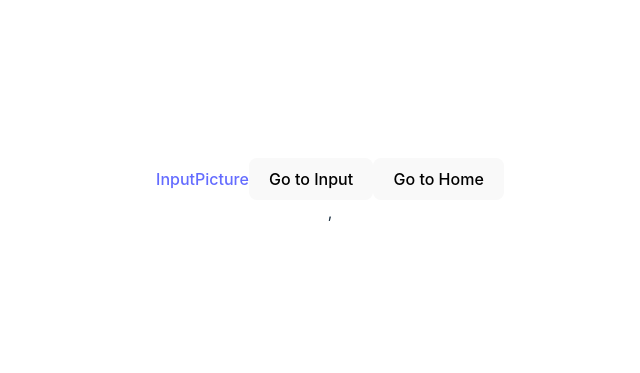
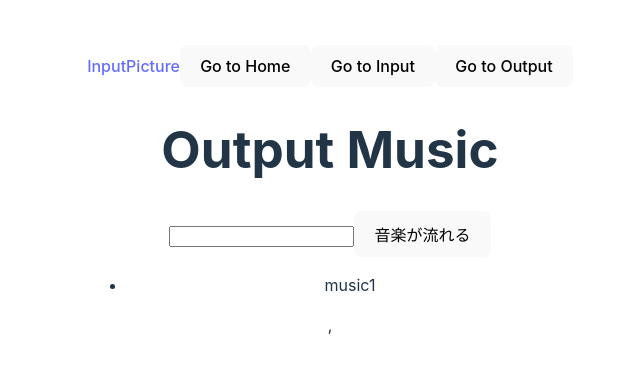
Before and after one commit to vol-10/frontend, a React (Vite) app: page /output in a window 1280 px wide. Shown: the part 209-582 px from the top of the page, without its empty margins (310-950 px from the left). Built offline with nearby package versions, Linux system fonts and the light colour scheme.

Commit message:
outputを完成

```diff
--- a/src/App.jsx
+++ b/src/App.jsx
@@ -7,6 +7,7 @@ import './App.css'
 import { BrowserRouter , Route, Routes, Link} from 'react-router-dom';
 import { useNavigate } from 'react-router-dom';
 import InputPicture from "./input.jsx"
+import OutputMusic from "./output.jsx"
 import Routess from './Routes.jsx'
 import Home from "./Home"
 function App() {
@@ -21,18 +22,24 @@ function App() {
   const handleGoHome = () => {
     navigate('/'); // ボタンをクリックしたときに /page2 へナビゲート
   };
+
+  const handleGoOutputMusic = () => {
+    navigate('/output'); // ボタンをクリックしたときに /page2 へナビゲート
+  };
+
   return (
     <>
       <div>
       <Link to="/input">InputPicture</Link>
+      <button onClick={handleGoHome}>Go to Home</button>
       <button onClick={handleGoInputPicture}>Go to Input</button>
-      <button onClick={handleGoHome}>Go to Home</button>
+      <button onClick={handleGoOutputMusic}>Go to Output</button>
       </div>
 
       <Routes>
       <Route path={"/"} element={<Home />}/>
         <Route path="/input" element={InputPicture()} />
-
+        <Route path="/output" element={OutputMusic()} />
       </Routes>
 
     </>
--- a/src/Home.jsx
+++ b/src/Home.jsx
@@ -1,7 +1,7 @@
 const Home = () => {
     return (
       <div>
-        <h1>Homemmmmmmmmmmmmmmmmmmmmmmmm</h1>
+        <h1>Homemmm</h1>
       </div>
     );
   };
--- a/src/input.jsx
+++ b/src/input.jsx
@@ -20,7 +20,7 @@ function InputPicture(){
     return (
         <>
      <h1>Input Picture</h1>
-      <input type="text" ref={pictureNameRef}></input>
+      <input type="file" ref={pictureNameRef}></input>
       <button onClick={handlePicture}>写真を追加</button>
       <ul>
         {pictures.map((picture) => (
--- /dev/null
+++ b/src/output.jsx
@@ -0,0 +1,35 @@
+import { useState,useRef } from 'react'
+import React from "react"
+import reactLogo from './assets/react.svg'
+import viteLogo from '/vite.svg'
+import { Link } from 'react-router-dom'
+
+
+function OutputMusic(){
+    const[musics,setMusic]=useState([{id:1,name:"music1"},]);
+
+    const musicNameRef=useRef()
+
+    const handleMusic=()=>{
+        const musicName=musicNameRef.current.value;
+        setMusic((prevMusics)=>{
+            return [...prevMusics, {id:"1", name: musicname}];
+        });
+        musicNameRef.current.value=null;
+    }
+    return (
+        <>
+     <h1>Output Music</h1>
+      <input type="text" ref={musicNameRef}></input>
+      <button onClick={handleMusic}>音楽が流れる</button>
+      <ul>
+        {musics.map((music) => (
+          <li key={music.id}>{music.name}</li>
+        ))}
+      </ul>
+
+        </>
+    )
+}
+
+export default OutputMusic;
```
